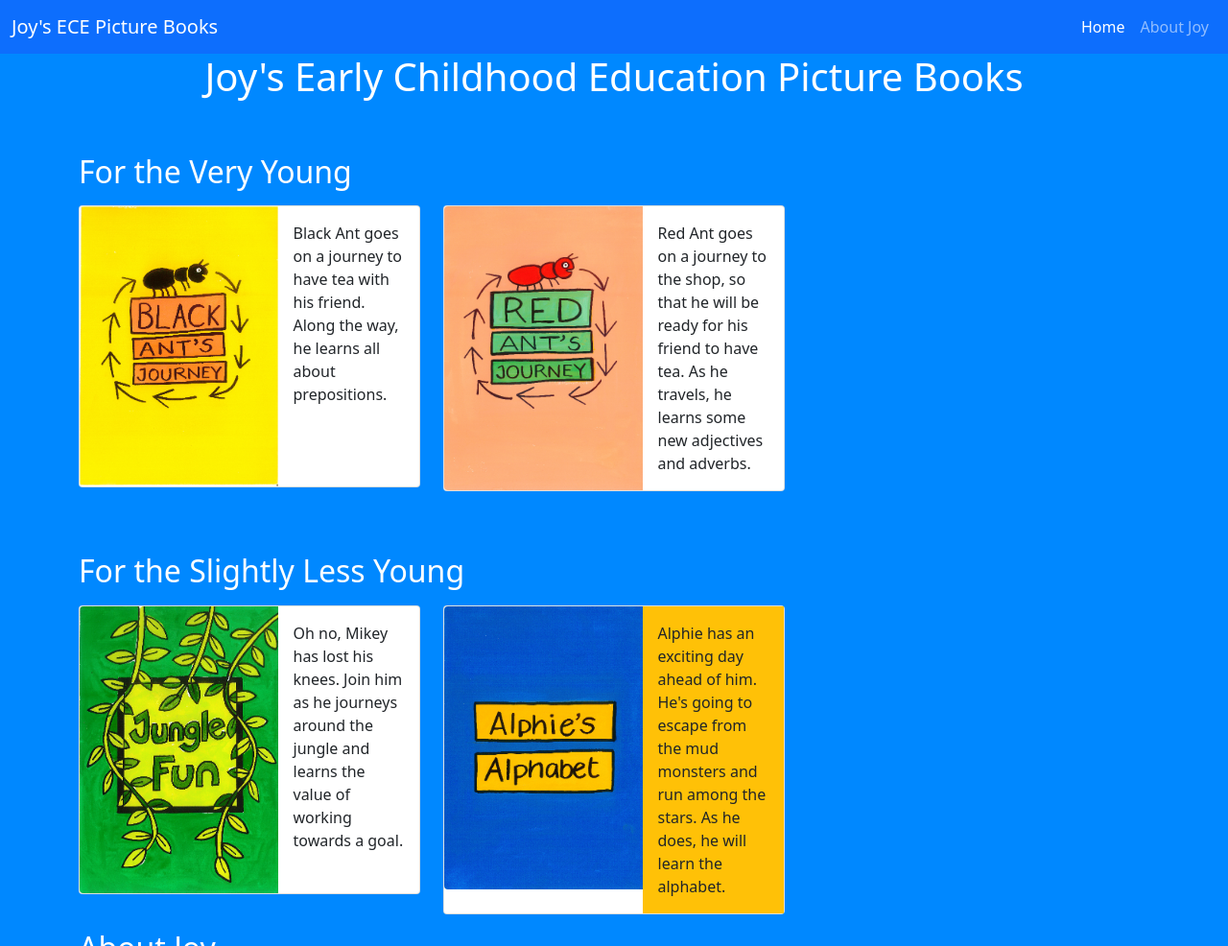
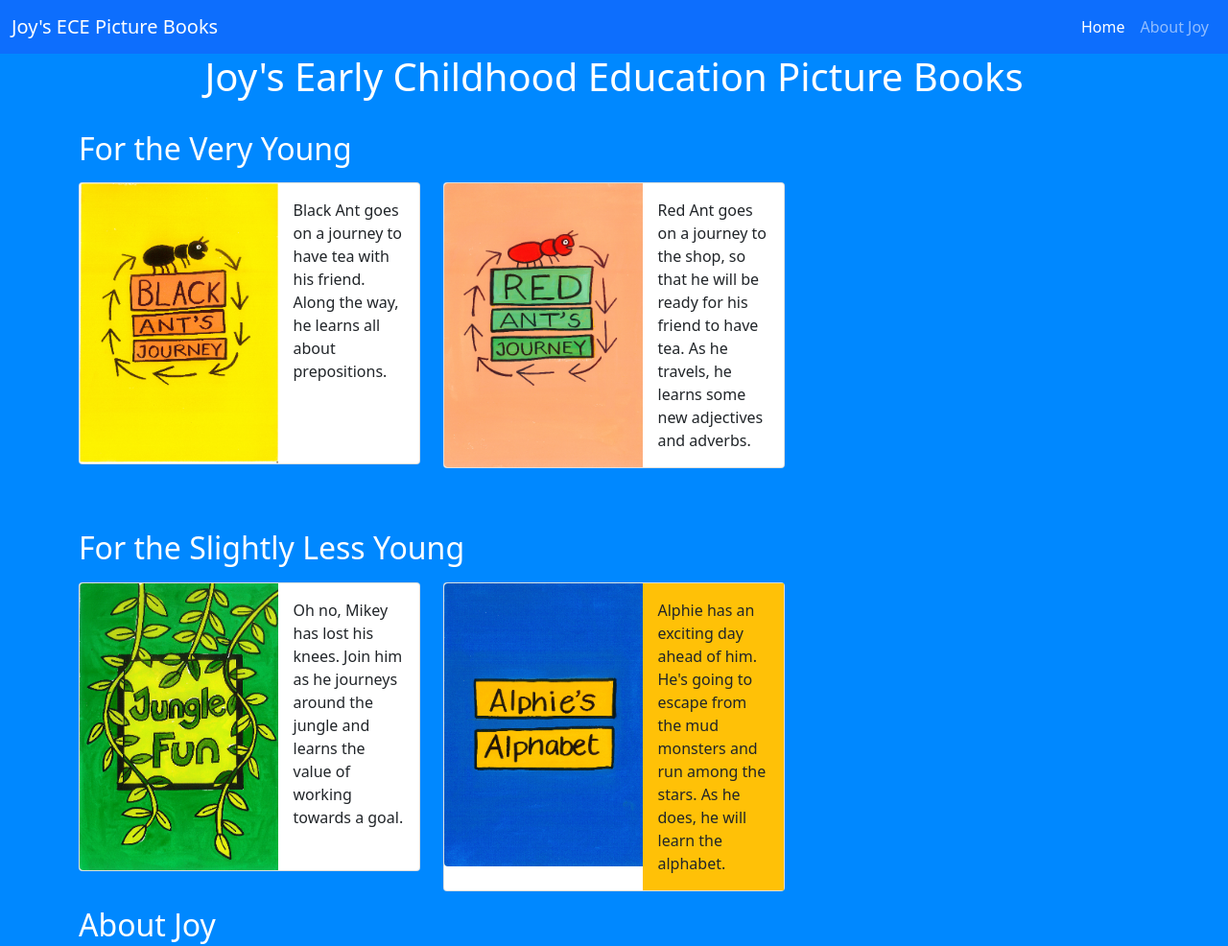
Before and after one commit to grand-training/ecewebbooks, a plain HTML site: page index.html in a window 1280 px wide. Shown: the top 986 px of the page at 96% size. Drawn offline with Linux system fonts and the light colour scheme.

Commit message:
change margins

```diff
--- a/index.html
+++ b/index.html
@@ -36,7 +36,7 @@
    </div>
    <div class="container">
       <div class="row">
-          <h2 class="mt-5 mb-3">For the Very Young</h2>
+          <h2 class="mt-4 mb-3">For the Very Young</h2>
          <div class="col-md-4">
             <div class="card mb-3" style="max-width: 360px;">
                <div class="row g-0">
```
